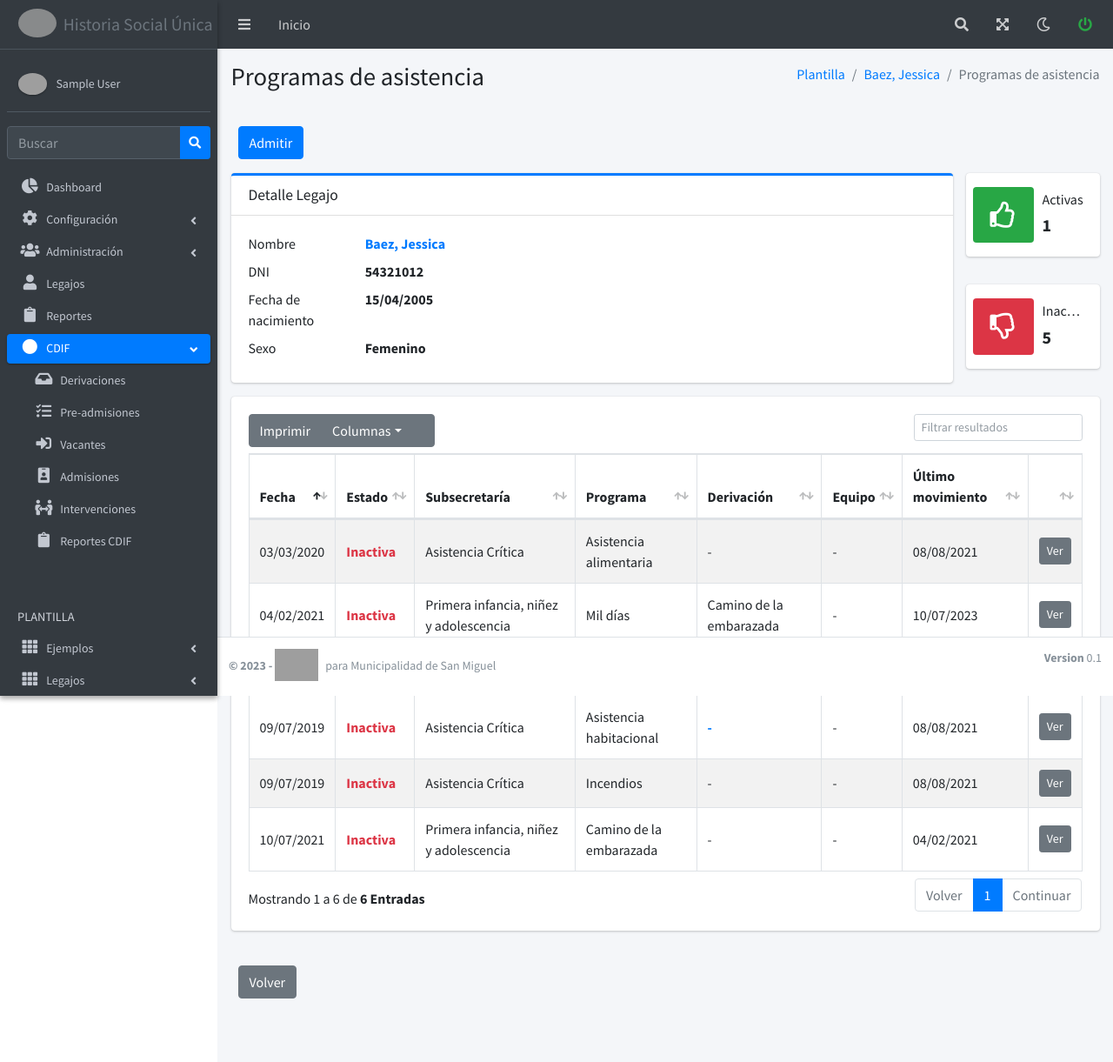
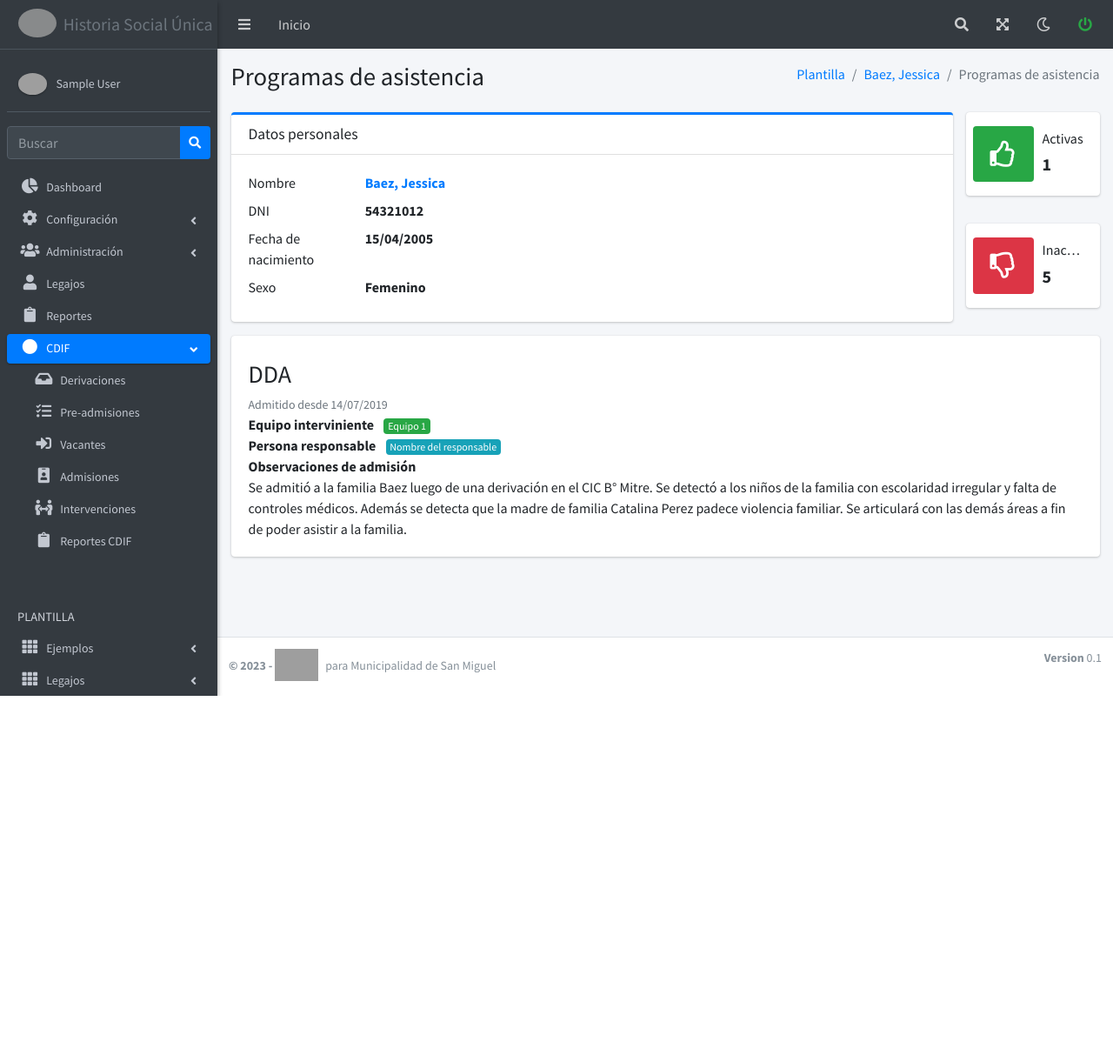
Before and after one commit to matias394/HSU-AGO, a Django app: page /plantilla/programas/programas_asistencia in a window 1280 px wide. Shown: the whole page at 87% size. After the commit the page ends 800 px from the top, so only its background shows below. Run offline with Django 4.2, Linux system fonts and the light colour scheme; the visitor is signed in with stand-in values (Sample User, id 1); data that the repository does not hold is empty; parts of the project's set-up code (start-up, migrations or seed data) failed here and were passed over; some libraries are stand-ins or nearby versions; grey boxes are pictures that could not be loaded.

Commit message:
cambios en programas de asistencia

```diff
--- a/Inicio/templates/Ejemplos/programas_asistencia.html
+++ b/Inicio/templates/Ejemplos/programas_asistencia.html
@@ -21,13 +21,7 @@ Programas de asistencia
 {% endblock %};
 
 {% block content %}
-<div class="row">
-  <!-- botones -->
-  <div class="col-12 my-3 mx-2">
-    <a href="{% url 'preadmisiones_form'%}" class="btn btn-primary mr-1">Admitir</a>
-  </div>
-</div>
-<!-- ./botones -->
+
 
 
 <!-- Datos de legajo -->
@@ -35,7 +29,7 @@ Programas de asistencia
   <div class="col-sm-10 pb-3">
     <div class="card card-outline card-primary h-100 mb-0">
       <div class="card-header">
-        <h3 class="card-title">Detalle Legajo</h3>
+        <h3 class="card-title">Datos personales</h3>
       </div>
       <div class="card-body">
         <dl class="row mb-0">
@@ -77,117 +71,46 @@ Programas de asistencia
   </div>
 </div>
 
-<!-- tabla derivaciones -->
-<div class="row ">
+<!-- Admisiones activas (estado "aceptada") -->
+<div class="row">
     <div class="col-12">
       <div class="card">
-      <!-- /.card-header -->
-      <div class="card-body">
-        <table class="table table-bordered table-striped projects tabladt">
-          <!-- <table class="table table-striped projects"> -->
-          <thead>
-            <tr>
-              <th>Fecha </th>
-              <th>Estado</th>
-              <th>Subsecretaría</th>
-              <th>Programa</th>
-              <th>Derivación</th>
-              <th>Equipo</th>
-              <th>Último movimiento</th>
-              <th width="5%" class="notexport"></th>
-            </tr>
-          </thead>
-          <tbody>
-            <tr>
-              <td> 04/06/2019 </td>
-              <td><span class="text-success font-weight-bold">Inactiva</span></td>
-              <td>0-18</td>
-              <td>DDA</td>
-              <td>-</td>
-              <td>-</td>
-              <td> 03/03/2021 </td>
-              <td class="text-right">
-                <a href="" class="btn btn-secondary btn-sm ver" title="Ver admisión">Ver</a>
-              </td>
-            </tr>
-            <tr>
-              <td> 09/07/2019 </td>
-              <td><span class="text-danger font-weight-bold">Inactiva</span></td>
-              <td> Asistencia Crítica</td>
-              <td> Asistencia habitacional </td>
-              <td><a href="{% url 'derivaciones_detail'%}" title="Ver derivación" class="font-weight-bold">-</a></td>
-              <td>-</td>
-              <td> 08/08/2021 </td>
-              <td class="text-right">
-                <a href="" class="btn btn-secondary btn-sm ver" title="Ver admisión">Ver</a>
-              </td>
-            </tr>
-            <tr>
-              <td> 09/07/2019 </td>
-              <td><span class="text-danger font-weight-bold">Inactiva</span></td>
-              <td> Asistencia Crítica</td>
-              <td> Incendios </td>
-              <td>-</td>
-              <td>-</td>
-              <td> 08/08/2021 </td>
-              <td class="text-right">
-                <a href="" class="btn btn-secondary btn-sm ver" title="Ver admisión">Ver</a>
-              </td>
-            </tr>
-            <tr>
-              <td> 03/03/2020 </td>
-              <td><span class="text-danger font-weight-bold">Inactiva</span></td>
-              <td> Asistencia Crítica</td>
-              <td> Asistencia alimentaria </td>
-              <td>-</td>
-              <td>-</td>
-              <td> 08/08/2021 </td>
-              <td class="text-right">
-                <a href="" class="btn btn-secondary btn-sm ver" title="Ver admisión">Ver</a>
-              </td>
-            </tr>
-            <tr>
-                <td> 10/07/2021 </td>
-                <td><span class="text-danger font-weight-bold">Inactiva</span></td>
-                <td> Primera infancia, niñez y adolescencia</td>
-                <td> Camino de la embarazada </td>
-                <td>-</td>
-                <td>-</td>
-                <td> 04/02/2021 </td>
-                <td class="text-right">
-                  <a href="" class="btn btn-secondary btn-sm ver" title="Ver admisión">Ver</a>
-                </td>
-              </tr>
-              <tr>
-                <td> 04/02/2021 </td>
-                <td><span class="text-danger font-weight-bold">Inactiva</span></td>
-                <td> Primera infancia, niñez y adolescencia</td>
-                <td> Mil días </td>
-                <td> Camino de la embarazada</td>
-                <td>-</td>
-                <td> 10/07/2023 </td>
-                <td class="text-right">
-                  <a href="" class="btn btn-secondary btn-sm ver" title="Ver admisión">Ver</a>
-                </td>
-              </tr>
 
-          </tbody>
-        </table>
+          <div class="card-tools">
           </div>
-      <!-- /.card-body -->
+
+        <div class="card-body mt-2">
+
+          <!-- programa -->
+
+          <div class="row">
+            <div class="col-12">
+              <h3>DDA</h3>
             </div>
-    <!-- /.card -->
           </div>
-  <!-- /.col -->
+          <div class="row">
+            <div class="col-12">
+              <div class="text-muted text-sm font-weight-normal">Admitido desde 14/07/2019 </div>
+              <div class="font-weight-bold"> Equipo interviniente
+                <span class="badge badge-success mx-2 font-weight-normal"> Equipo 1 </span>
               </div>
+              <div class="font-weight-bold"> Persona responsable
+                <span class="badge badge-info mx-2 font-weight-normal"> Nombre del responsable</span>
+              </div>
+              <div class="font-weight-bold">
+                Observaciones de admisión
+                <div class="font-weight-normal">
+                  Se admitió a la familia Baez luego de una derivación en el CIC B° Mitre. Se detectó a los niños de la familia con escolaridad irregular y falta de controles médicos. Además se detecta que la madre de familia Catalina Perez padece violencia familiar.
+                  Se articulará con las demás áreas a fin de poder asistir a la familia.
+                </div>
+              </div>
+            </div>
+
+
 <!-- /.row -->
 
 
-<div class="row mt-4 d-print-none">
-  <div class="col-12 mx-2">
-    <a href="{% url 'preadmisiones_list' %}" class="btn btn-secondary">Volver</a>
-  </div>
-</div>
+
 {% endblock %};
 
 {% block customJS %}
```
Lines whose indentation alone changed are shown as unchanged.
